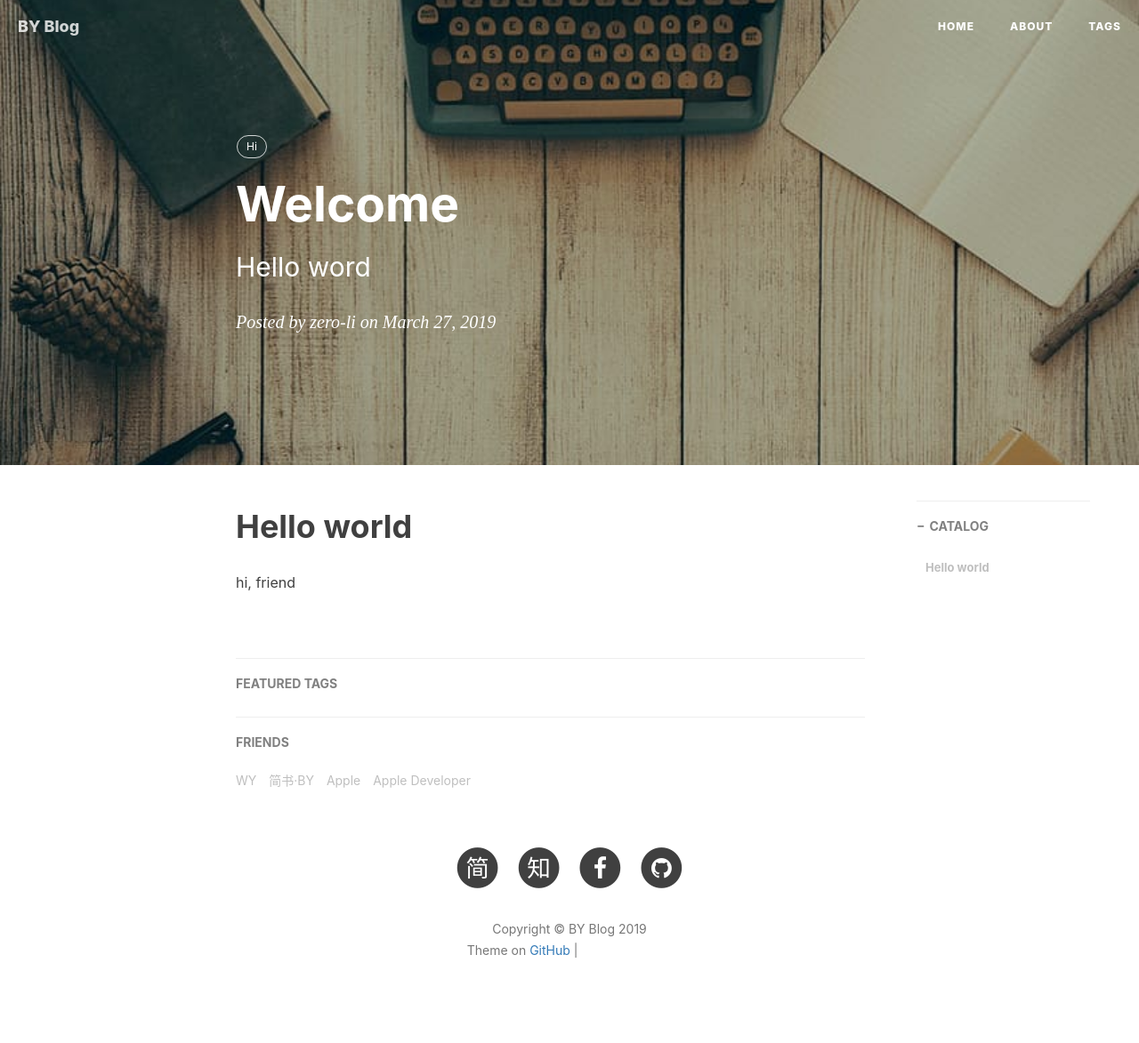
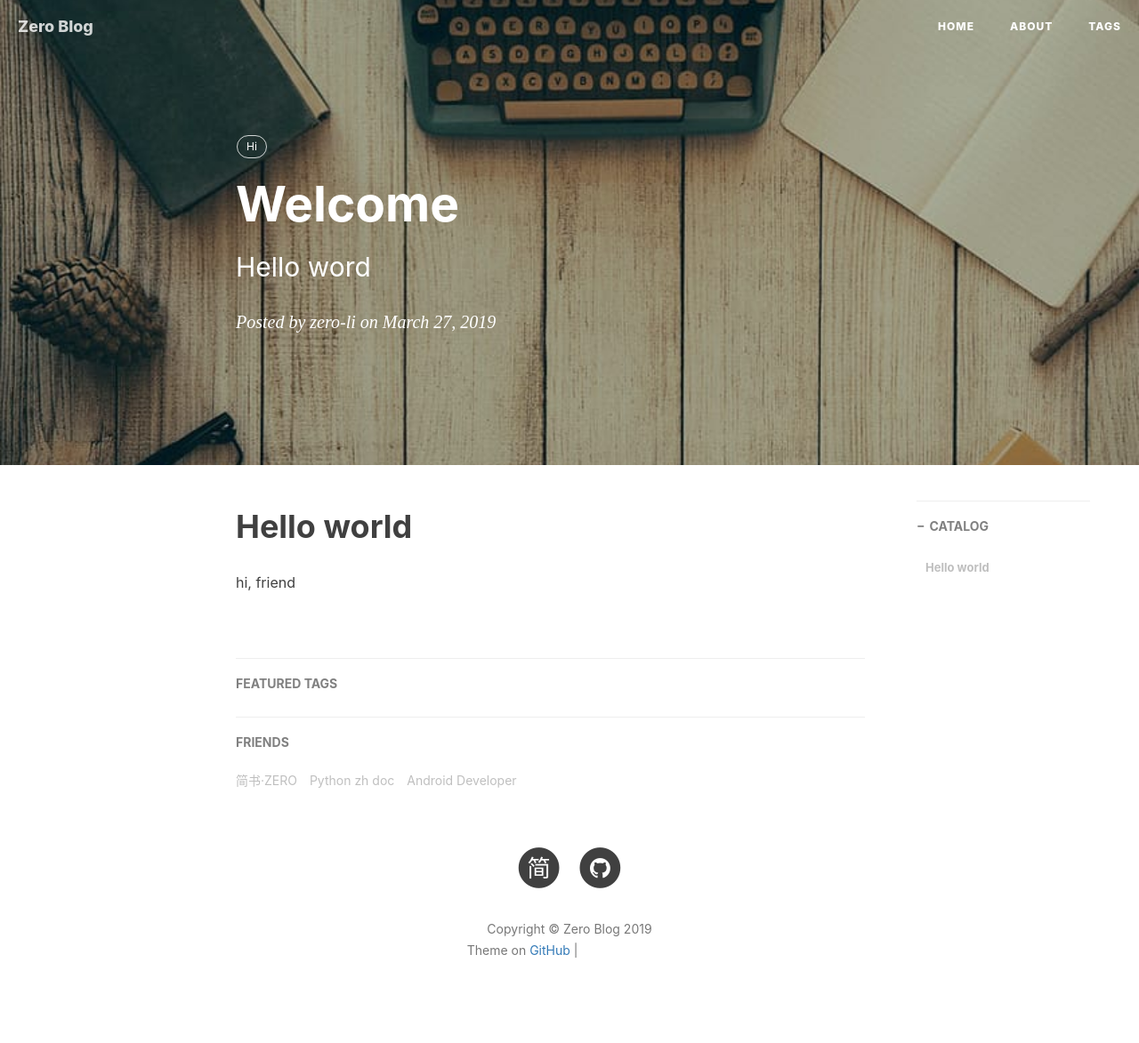
Before and after one commit to zero-li/zero-li.github.io, a Jekyll site: the page built from _posts/2019-03-27-hello-world.md, in a window 1280 px wide. Shown: the whole page at 89% size. Built offline with Jekyll 4.4.1, drawn with Linux system fonts in a browser that asks for light colours; nearby versions of some CDN libraries; comment, search, counter and statistics services are not loaded; grey boxes are pictures that could not be loaded.

Commit message:
modify my config

```diff
--- a/_config.yml
+++ b/_config.yml
@@ -1,29 +1,29 @@
 # Site settings
-title: BY Blog
-SEOTitle: 柏荧的博客 | BY Blog
+title: Zero Blog
+SEOTitle: zero-li的博客 | zero-li Blog
 header-img: img/post-bg-desk.jpg
 email: qiubaiying@gmail.com
 description: "Every failure is leading towards success."
-keyword: "BY, BY Blog, 柏荧的博客, qiubaiying, 邱柏荧, iOS, Apple, iPhone"
-url: "http://qiubaiying.github.io"          # your host, for absolute URL
+keyword: "zero-li, zero-li Blog, zero-li的博客, Android"
+url: "http://zero-li.github.io"          # your host, for absolute URL
 baseurl: ""      # for example, '/blog' if your blog hosted on 'host/blog'
-github_repo: "https://github.com/qiubaiying/qiubaiying.github.io.git" # you code repository
+github_repo: "https://github.com/zero-li/zero-li.github.io.git" # you code repository
 
 # Sidebar settings
 sidebar: true                           # whether or not using Sidebar.
 sidebar-about-description: "Goals determine what you going to be!"
-sidebar-avatar: /img/about-BY-gentle.jpg      # use absolute URL, seeing it's used in both `/` and `/about/`
+sidebar-avatar: /img/about-me.jpg      # use absolute URL, seeing it's used in both `/` and `/about/`
 
 
 
 # SNS settings
 RSS: false
-# weibo_username:     qiubaiying
-zhihu_username:     qiubaiying
-github_username:    qiubaiying
-facebook_username:  baiying.qiu.7
-jianshu_username:   e71990ada2fd
-#twitter_username:   qiubaiying
+# weibo_username:     zero-li
+# zhihu_username:     zero-li
+github_username:    zero-li
+# facebook_username:  zero-li
+jianshu_username:   e004fc4f0e53
+#twitter_username:   zero-li
 
 
 
@@ -57,28 +57,28 @@
 
 # 评论系统
 # Disqus（https://disqus.com/）
-# disqus_username: qiubaiying
+# disqus_username: zero-li
 
 # Gitalk
-gitalk:
-  enable: true    #是否开启Gitalk评论
-  clientID: f2c84e7629bb1446c1a4                            #生成的clientID
-  clientSecret: ca6d6139d1e1b8c43f8b2e19492ddcac8b322d0d    #生成的clientSecret
-  repo: qiubaiying.github.io    #仓库名称
-  owner: qiubaiying    #github用户名
-  admin: qiubaiying
-  distractionFreeMode: true #是否启用类似FB的阴影遮罩
+# gitalk:
+#   enable: true    #是否开启Gitalk评论
+#   clientID:                             #生成的clientID
+#   clientSecret:     #生成的clientSecret
+#   repo: zero-li.github.io    #仓库名称
+#   owner: zero-li    #github用户名
+#   admin: zero-li
+#   distractionFreeMode: true #是否启用类似FB的阴影遮罩
 
 
 # 统计
 
 # Analytics settings
 # Baidu Analytics
-ba_track_id: b50bf2b12b5338a1845e33832976fd68
+# ba_track_id: #填写
 
 # Google Analytics
-ga_track_id: 'UA-90855596-1'            # Format: UA-xxxxxx-xx
-ga_domain: qiubaiying.top               # 默认的是 auto, 这里我是自定义了的域名，你如果没有自己的域名，需要改成auto
+# ga_track_id: '#填写'            # Format: UA-xxxxxx-xx
+# ga_domain: auto             # 默认的是 auto, 这里我是自定义了的域名，你如果没有自己的域名，需要改成auto
 
 
 
@@ -98,17 +98,14 @@
 
 # Friends
 friends: [
-    {
-        title: "WY",
-        href: "http://zhengwuyang.com"
+   {
+        title: "简书·ZERO",
+        href: "http://www.jianshu.com/u/e004fc4f0e53"
     },{
-        title: "简书·BY",
-        href: "http://www.jianshu.com/u/e71990ada2fd"
+        title: "Python zh doc",
+        href: "https://docs.python.org/zh-cn/3.7/"
     },{
-        title: "Apple",
-        href: "https://apple.com"
-    },{
-        title: "Apple Developer",
-        href: "https://developer.apple.com/"
+        title: "Android Developer",
+        href: "https://developers.google.cn/"
     }
 ]
```
